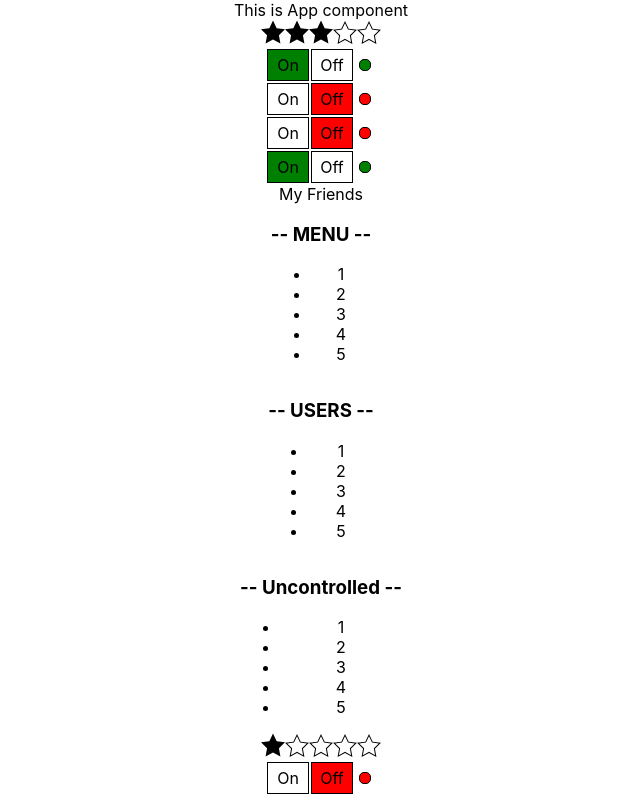
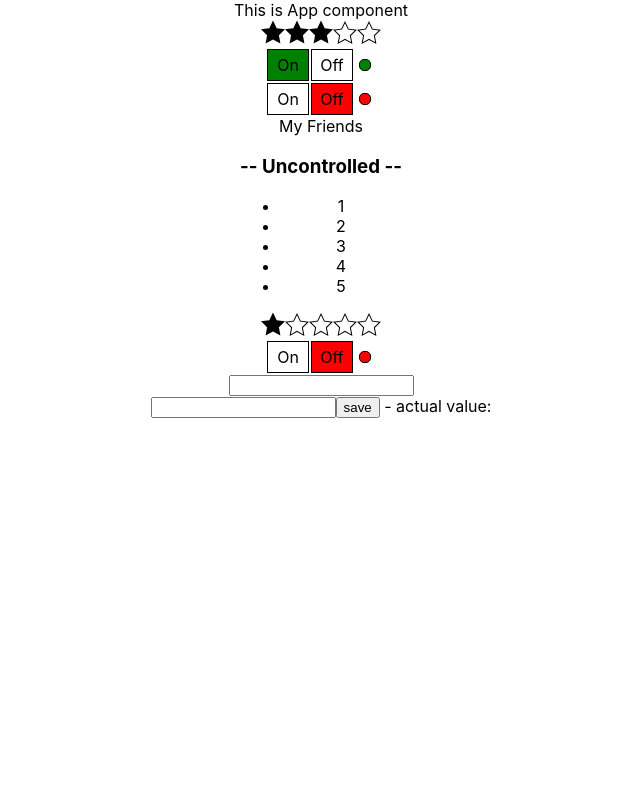
Before and after one commit to Kirill2603/kabzda, a React (Create React App) app: page / in a window 1280 px wide. Shown: the whole page, without its empty margins (319-959 px from the left). Built offline with nearby package versions, Linux system fonts and the light colour scheme.

Commit message:
Kabzda 12 add UncontrolledInput2.tsx with ref

```diff
--- a/src/App.tsx
+++ b/src/App.tsx
@@ -6,6 +6,7 @@ import OnOff from "./components/OnOff";
 import UncontrolledAccordion from "./components/UncontrolledAccordion";
 import UncontroledRating from "./components/uncontrolledRating";
 import UncontrolledOnOff from "./components/UncontrolledOnOff";
+import UncontrolledInput, {UnconrolledInput2} from "./components/UncontrolledInput";
 
 function PageTitle(props: { title: string }) {
     return <span>{props.title}</span>
@@ -24,25 +25,22 @@ function App() {
 
             <OnOff active={true}/>
             <OnOff active={false}/>
-            <OnOff active={false}/>
-            <OnOff active={true}/>
 
             <PageTitle title="My Friends"/>
 
-            <Accordion title="MENU" collapsed={collapsed} setCollapsed={setCollapsed}/>
-            <Accordion title={"USERS"} collapsed={collapsed} setCollapsed={setCollapsed}/>
+            {/*<Accordion title="MENU" collapsed={collapsed} setCollapsed={setCollapsed}/>*/}
+            {/*<Accordion title={"USERS"} collapsed={collapsed} setCollapsed={setCollapsed}/>*/}
 
             <UncontrolledAccordion title={'Uncontrolled'} />
 
             <UncontroledRating />
 
-            {/*<Rating value={1}/>*/}
-            {/*<Rating value={2}/>*/}
-            {/*<Rating value={3}/>*/}
-            {/*<Rating value={4}/>*/}
-            {/*<Rating value={5}/>*/}
+            <UncontrolledOnOff active={false}  />
 
-            <UncontrolledOnOff active={false}  />
+            <UncontrolledInput />
+
+            <UnconrolledInput2 />
+
         </div>
     );
 }
--- a/src/components/UncontrolledInput.tsx
+++ b/src/components/UncontrolledInput.tsx
@@ -1,5 +1,37 @@
+import React, {useRef, useState} from "react";
+
 const UncontrolledInput = () => {
-  return <input/>
+
+  const [value, setValue] = useState('')
+
+  return (
+      <div>
+        <input
+            value={value}
+            onChange={(event => {
+         const actualValue = event.currentTarget.value
+          setValue(actualValue)
+        })}/>
+      </div>
+      )
+}
+
+export const UnconrolledInput2 = () => {
+
+  const [value, setValue] = useState('')
+  const inputRef = useRef<HTMLInputElement>(null)
+  const save = () => {
+    const el = inputRef.current as HTMLInputElement
+    setValue(el.value)
+  }
+
+
+  return (
+      <div>
+        <input ref={inputRef}/>
+        <button onClick={save}>save</button> - actual value: {value}
+      </div>
+  )
 }
 
 export default UncontrolledInput
```
